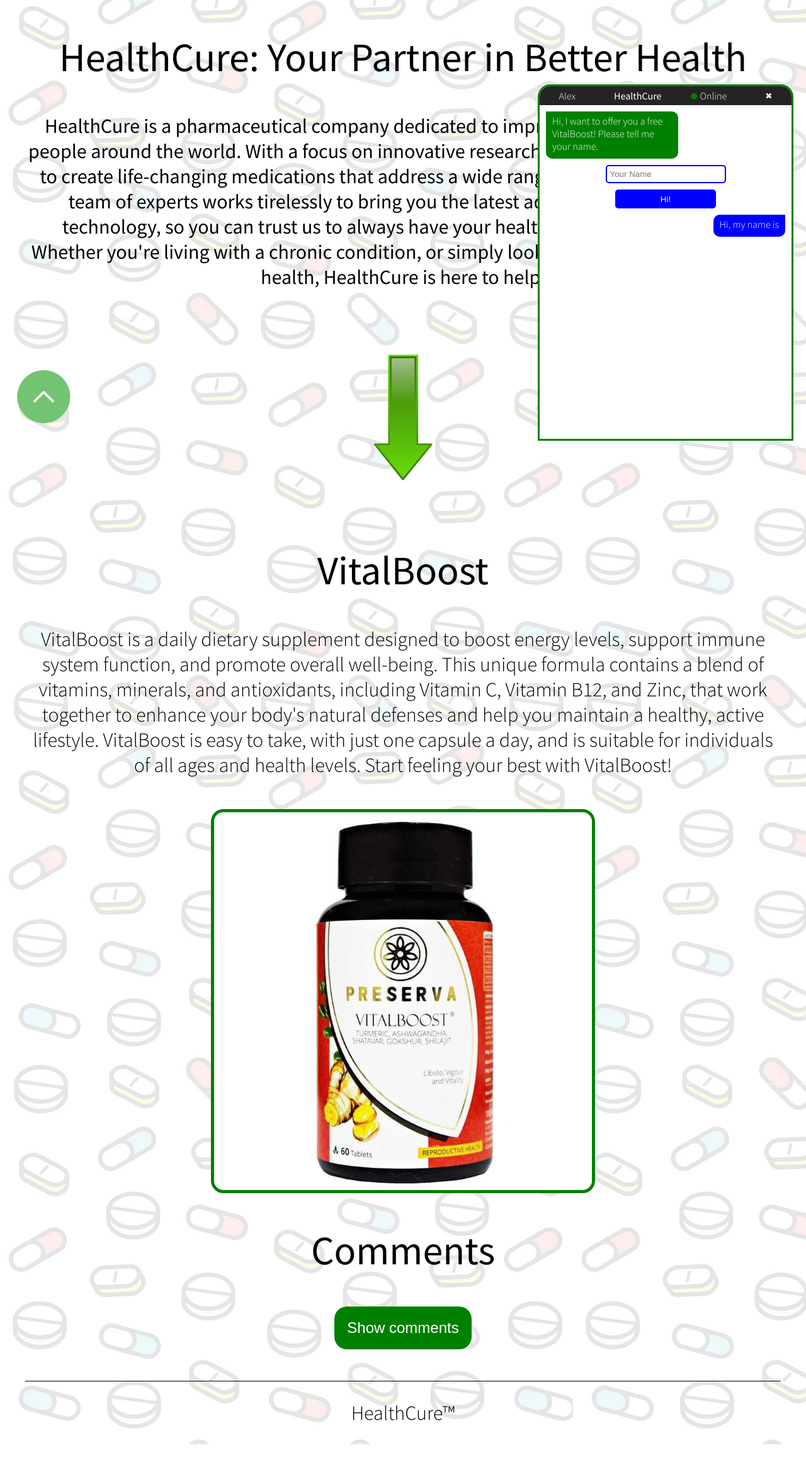
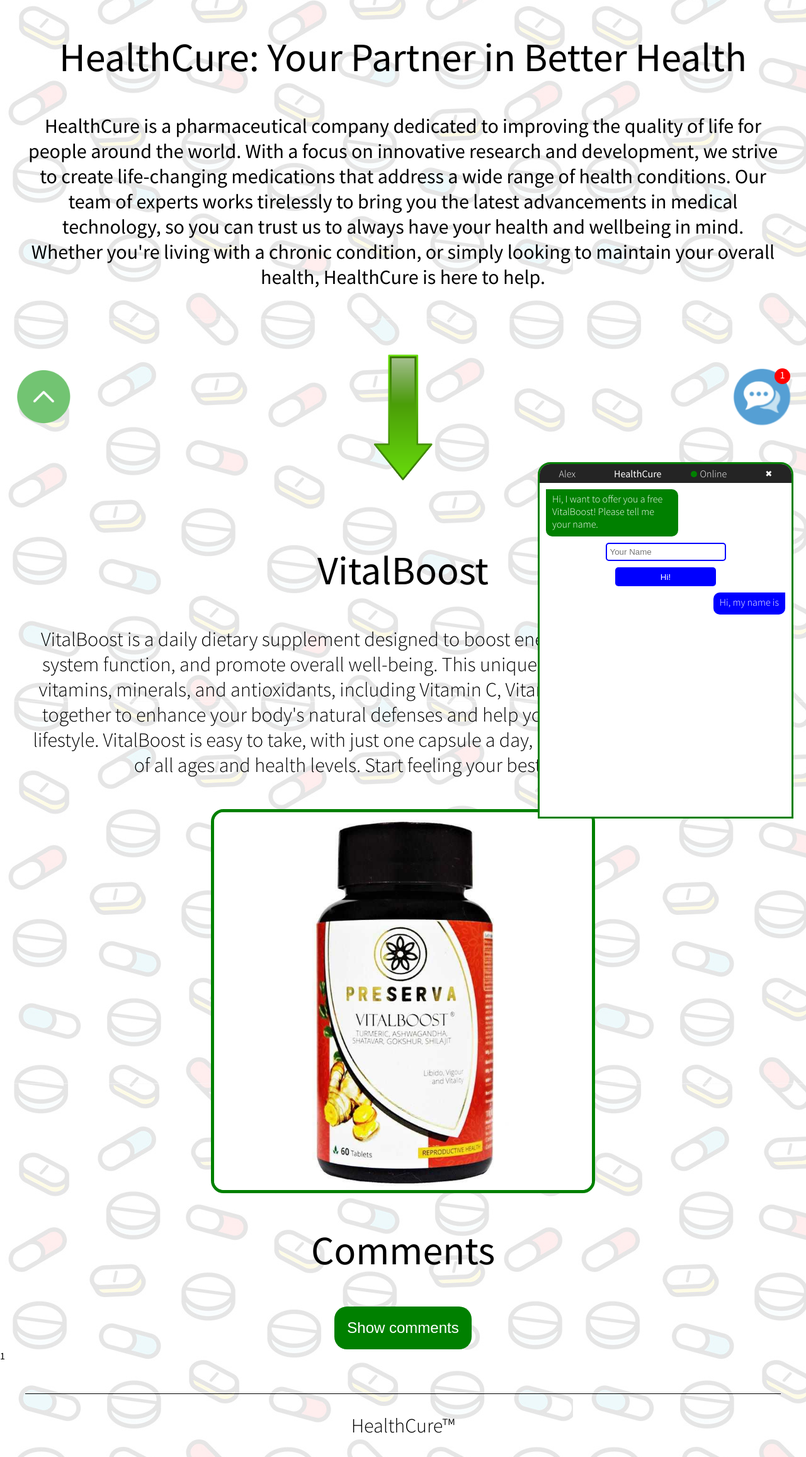
Before and after one commit to beznov/beznov.github.io, a PHP site: page / in a window 1280 px wide. Shown: the part 100-2414 px from the top of the page at 63% size. Run offline with PHP 8.4, Linux system fonts and the light colour scheme.

Commit message:
done chat

```diff
--- a/pharmacy/index.css
+++ b/pharmacy/index.css
@@ -90,6 +90,30 @@
     bottom: 20px;
     max-width: 100px;
     transition: 3s;
+}
+
+.chat_button {
+    position: fixed;
+    right: 20px;
+    bottom: 20px;
+    max-width: 100px;
+    cursor: pointer;
+}
+
+.open_chat_after::after {
+    content: "1";
+    display: flex;
+    justify-content: center;
+    align-items: center;
+    padding-bottom: 5px;
+    width: 25px;
+    height: 20px;
+    background: red;
+    border-radius: 50%;
+    color: #FFFFFF;
+    position: fixed;
+    right: 25px;
+    bottom: 90px;
 }
 
 .arrow_down {
@@ -185,7 +209,7 @@
 .chat_window {
     position: fixed;
     right: 20px;
-    bottom: 0px;
+    bottom: -600px;
     background: #FFFFFF;
     border-top-left-radius: 20px;
     border-top-right-radius: 20px;
@@ -195,6 +219,7 @@
     overflow-y: scroll;
     padding-bottom: 60px;
     transition: 2s;
+    z-index: 10;
 }
 
 .chat_window::-webkit-scrollbar {
--- a/pharmacy/index.html
+++ b/pharmacy/index.html
@@ -151,44 +151,26 @@
                     <div class="chat_status">Online</div>
                     <button class="chat_exit">&#10006;</button>
                 </div>
-                <form id="form">
+                <form id="form" onsubmit="onSubmit(event)">
                     <div class="chat">
                         <div class="msg">
                             <div class="alex_msg">
                                 Hi, I want to offer you a free VitalBoost! Please tell me your name.
                             </div>
                         </div>
-                        <input type="text" id="name_input" maxlength="20" required placeholder="Your Name">
+                        <input name="name" type="text" id="name_input" maxlength="20" required placeholder="Your Name">
                         <input type="button" id="name_button" value="Hi!" disabled="true">
                         <div class="msg">
                             <div class="my_msg" id="user_name">
                                 Hi, my name is
                             </div>
                         </div>
-
-
-
                     </div>
                 </form>
-
-
-
-
-
-
-
-
-
-
-
-
-
-
-
-
             </div>
         </div>
         <img class="scroll_button" src="img/arrow.png" alt="arrow">
+        <div class="open_chat open_chat_after">1<img class="chat_button" src="img/chat.png" alt="chat"></div>
         </div>
     </main>
     <footer>
--- a/pharmacy/index.js
+++ b/pharmacy/index.js
@@ -119,15 +119,32 @@
 })
 
 var process = false;
+var isEnd = false;
 var m_id = 0;
 var m = [
     '',
     'VitalBoost is a comprehensive multi-vitamin supplement designed to support overall health and wellness. Each serving of VitalBoost contains a balanced blend of essential vitamins and minerals, including Vitamin A, C, D, and E, as well as B-Complex vitamins, calcium, and iron.',
     'With its convenient daily serving size and easy-to-swallow tablets, VitalBoost is the perfect addition to your daily routine for maintaining optimal health and vitality. With regular use, VitalBoost can help to boost your energy levels, support a healthy immune system, and promote overall well-being.',
+    'This vitamin looks like this: <img src="img/pill1.jpg" class="chat_img" alt="pill">',
+    'Have you taken these vitamins before?',
+    'I am very glad that you are already familiar with VitalBoost.',
+    'You`re in luck, with Vitalboost your life will be better!',
+    'The last thing we need is your number to contact you. Please write it down below.'
 ]
+
+$('.chat_button').click(() => {
+    $('.chat_window').css('bottom', '0px');
+    $('.open_chat').removeClass('open_chat_after');
+})
+
+$('.chat_exit').click(() => {
+    $('.chat_window').css('bottom', '-600px');
+})
 
 setInterval(function() {
     $('#name_button').click(() => {
+        $('#name_input').hide();
+        $('#name_button').hide();
         process = true;
     })
     if(process && m_id < m.length) {
@@ -137,7 +154,56 @@
             m_id++;
         } else {
         $('.chat').append(alex_msg);
+        $('.msg').last()[0].scrollIntoView({ behavior: 'smooth' });
         m_id++;
+        } if (m_id == 5) {
+            process = false;
+            $('.chat').append('<div class="msg"><div class="my_msg"><div id="answer"><div class="chat_buttons"><input type="button" id="yes_button" value="Yes"><input type="button" id="no_button" value="No"></div></div></div></div>');
+            $('#yes_button').click(function() {
+                $('.chat_buttons').hide();
+                $('#answer').append($(this).val());
+                process = true;
+                m.splice(6, 1);
+            })
+            $('#no_button').click(function() {
+                $('.chat_buttons').hide();
+                $('#answer').append($(this).val());
+                process = true;
+                m.splice(5, 1);
+            })
+        }
+        if(m_id == 7) {
+            $('.chat').append('<input type="text" id="input_phone" name="phone" placeholder="+38012345678" required><input id="submit_button" type="submit" value="Get VitalBoost!" disabled="true">');
+            process = false;
+            $("#input_phone").keyup(function(e) {
+                this.value = this.value.replace(/[^0-9\+]/g, '');
+                var inputValue = $(this).val();
+                var regexp = /^\+380\d{9}$/;
+                if (!regexp.test(inputValue)) {
+                  $('#submit_button').attr('disabled', 'true');
+                } else {
+                    $('#submit_button').removeAttr('disabled');
+                }
+              });
+        }
     }
-    }
-}, 2000)
+}, 3000)
+
+const form = document.getElementById('form');
+form.addEventListener('submit', (e) => {
+  e.preventDefault();
+  const data = new FormData(form);
+
+  const name = data.get('name');
+  const phone = data.get('phone');
+
+  console.log("name: " + name);
+  console.log("phone: " + phone);
+});
+
+function onSubmit(e) {
+    $('#submit_button').val('Wait for the call.');
+    $('#submit_button').attr('disabled', 'true');
+    $('#input_phone').hide();
+    e.preventDefault();
+}
```
Also changed, not shown: other parts of pharmacy/index.css (+53 -0 lines), pharmacy/img/chat.png (added).
